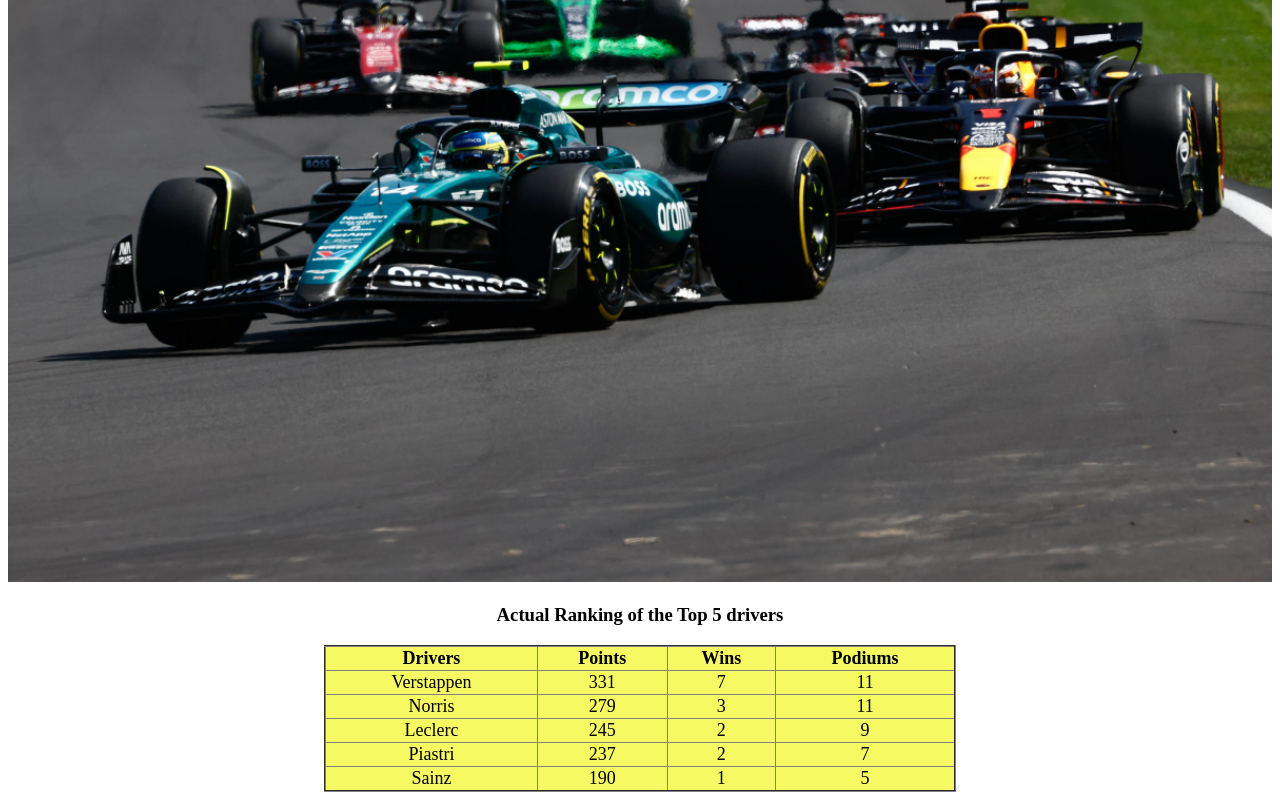
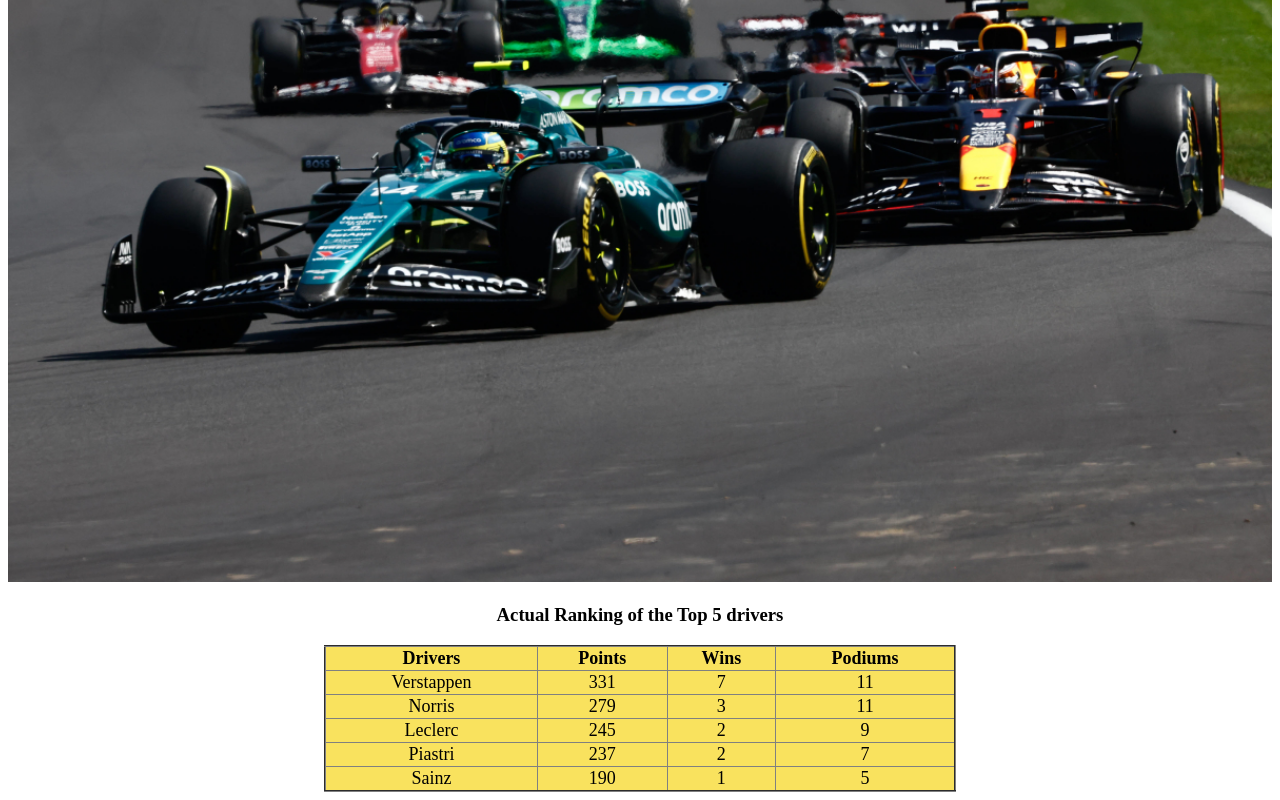
Before and after one commit to SantiVigna/F1-Page, a plain HTML site: page index.html in a window 1280 px wide. Shown: the part 395-1195 px from the top of the page. Drawn offline with Linux system fonts and the light colour scheme.

Commit message:
second commit

```diff
--- a/css/style.css
+++ b/css/style.css
@@ -21,5 +21,5 @@ table {
     text-align: center;
     width: 50%;
     margin-left: 25%;
-    background-color: rgba(245, 248, 56, 0.781) ;
+    background-color: rgba(248, 219, 56, 0.808) ;
 }
```
Also changed, not shown: index.html (+2 -6 lines).
